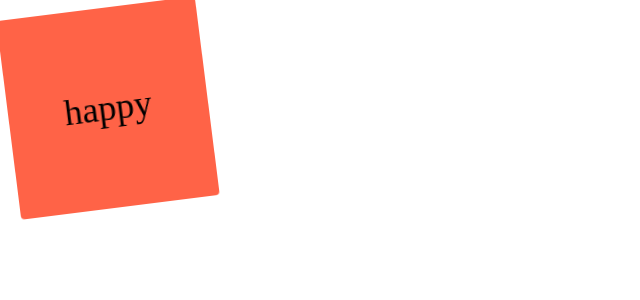
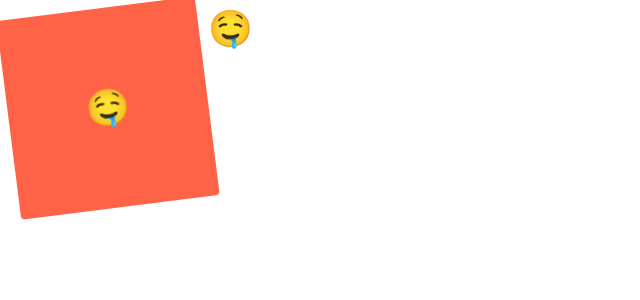
Before and after one commit to seonhop/react-js-master, a React (Create React App) app in the folder react-masterclass/: page / in a window 1280 px wide. Shown: the top 300 px of the page, without its empty margins (0-640 px from the left). Built offline with nearby package versions, Linux system fonts and the light colour scheme.

Commit message:
#2.5 Pseudo Selectors part Two
You can also target a specific styled component inside a styled component and set its CSS properties

const Variable = styled.tagName`${childStyledComponent} {CSS}`;

```diff
--- a/react-masterclass/src/App.js
+++ b/react-masterclass/src/App.js
@@ -16,6 +16,10 @@ const animation = keyframes`
     }
 `;
 
+const Emoji = styled.span`
+    font-size: 36px;
+`;
+
 const Box = styled.div`
     height: 200px;
     width: 200px;
@@ -24,8 +28,7 @@ const Box = styled.div`
     display: flex;
     justify-content: center;
     align-items: center;
-    span {
-        font-size: 36px;
+    ${Emoji} {
         &:hover {
             font-size: 50px;
         }
@@ -36,8 +39,9 @@ function App() {
     return (
         <Wrapper>
             <Box>
-                <span>happy</span>
+                <Emoji>🤤</Emoji>
             </Box>
+            <Emoji>🤤</Emoji>
         </Wrapper>
     );
 }
```
